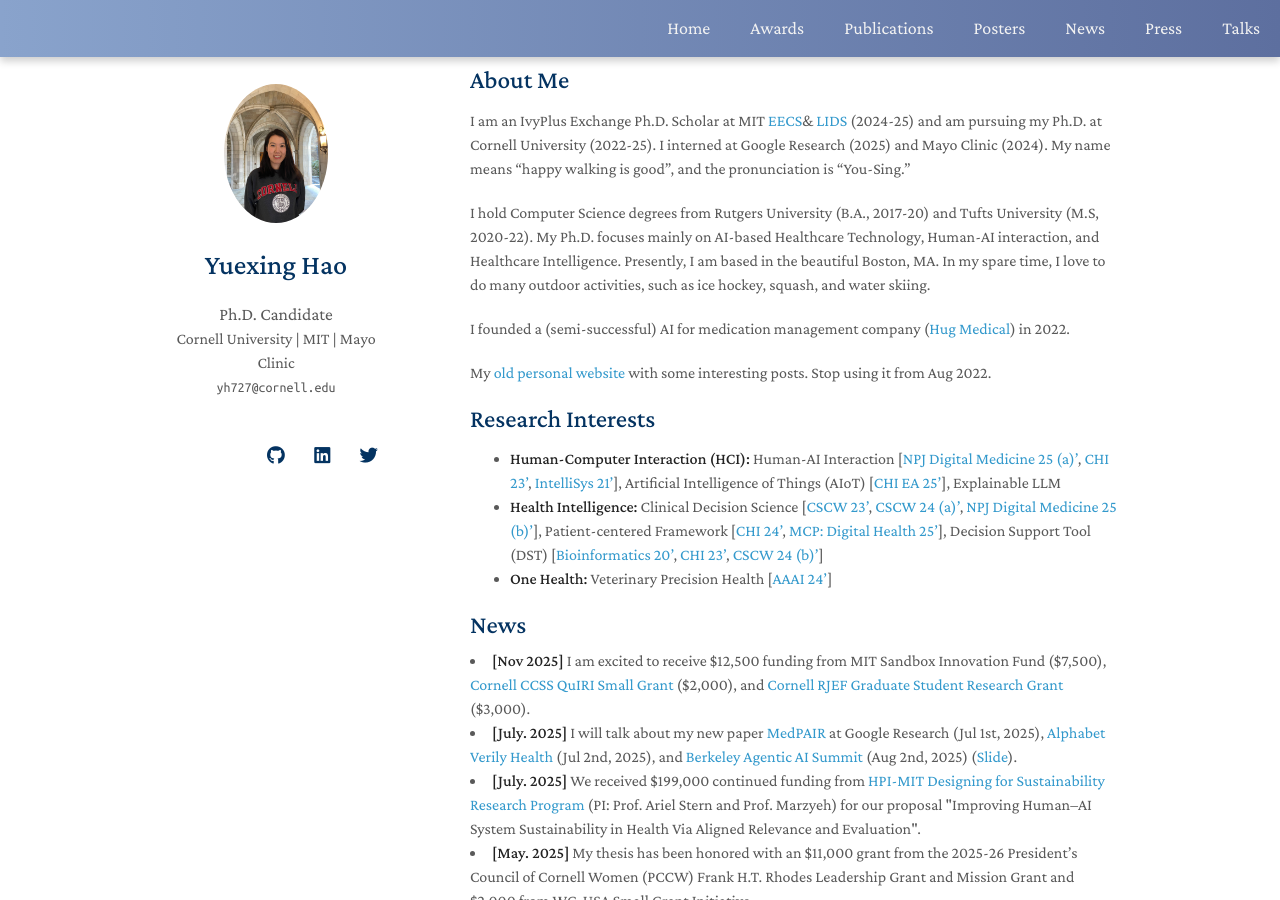
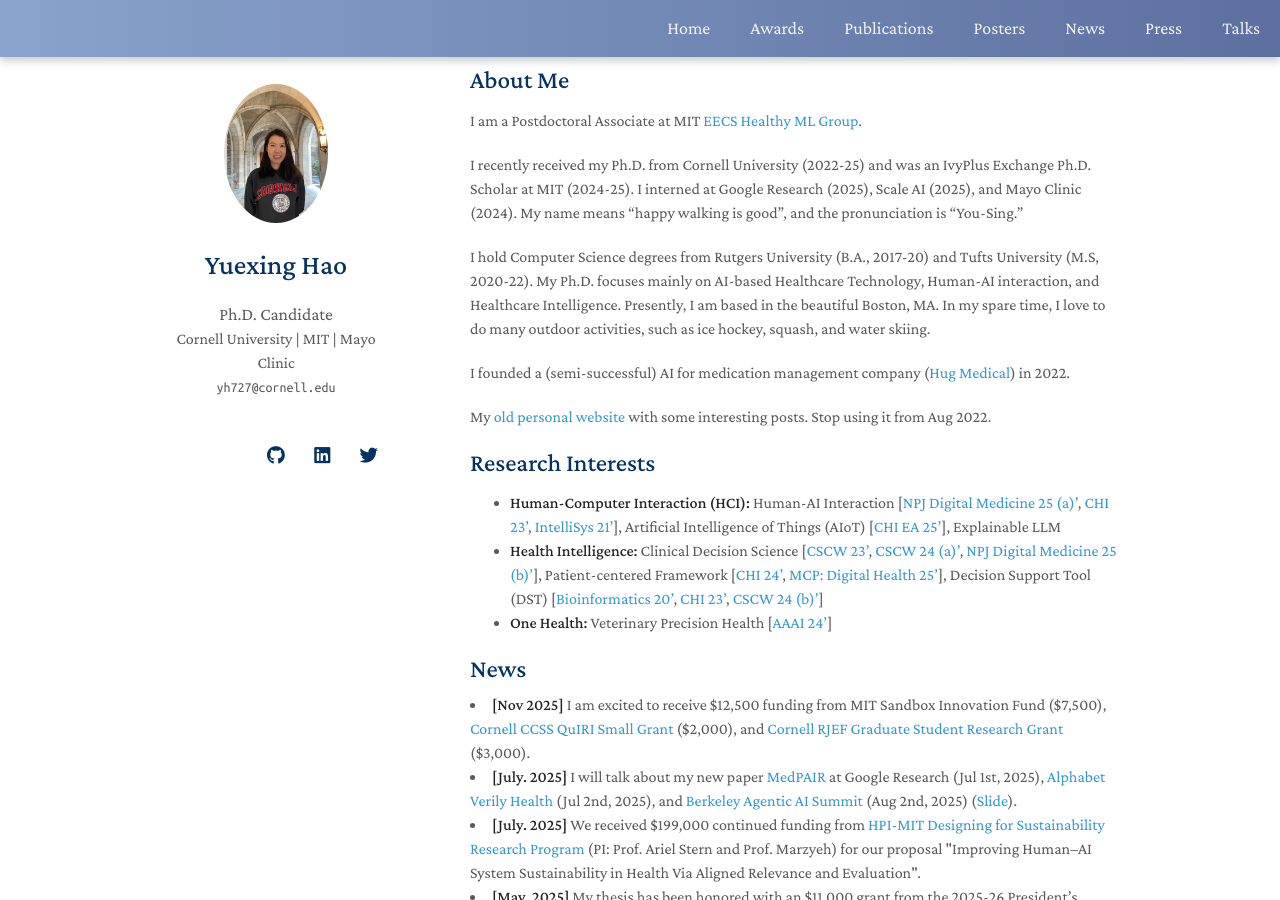
Before and after one commit to YuexingHao/Yuexing-Hao, a Jekyll site: the page built from index.md, in a window 1280 px wide and 900 px high. Built offline with Jekyll 4.4.1, drawn with Linux system fonts in a browser that asks for light colours; nearby versions of some CDN libraries; a style sheet for code colours, icons or effects is not loaded; our own code applies the rules of GitHub Pages for plain Markdown files.

Commit message:
Revise About Me section in index.md
Updated personal information and academic background.

```diff
--- a/index.md
+++ b/index.md
@@ -4,7 +4,9 @@ layout: homepage
 
 ## About Me
 
-I am an IvyPlus Exchange Ph.D. Scholar at MIT [EECS](https://www.eecs.mit.edu/)& [LIDS](https://lids.mit.edu/) (2024-25) and am pursuing my Ph.D. at Cornell University (2022-25). I interned at Google Research (2025) and Mayo Clinic (2024). My name means "happy walking is good", and the pronunciation is "You-Sing."
+I am a Postdoctoral Associate at MIT [EECS](https://www.eecs.mit.edu/) [Healthy ML Group](https://healthyml.org/people/).
+
+I recently received my Ph.D. from Cornell University (2022-25) and was an IvyPlus Exchange Ph.D. Scholar at MIT (2024-25). I interned at Google Research (2025), Scale AI (2025), and Mayo Clinic (2024). My name means "happy walking is good", and the pronunciation is "You-Sing."
 
 I hold Computer Science degrees from Rutgers University (B.A., 2017-20) and Tufts University (M.S, 2020-22). My Ph.D. focuses mainly on AI-based Healthcare Technology, Human-AI interaction, and Healthcare Intelligence. Presently, I am based in the beautiful Boston, MA. In my spare time, I love to do many outdoor activities, such as ice hockey, squash, and water skiing.
 
```
